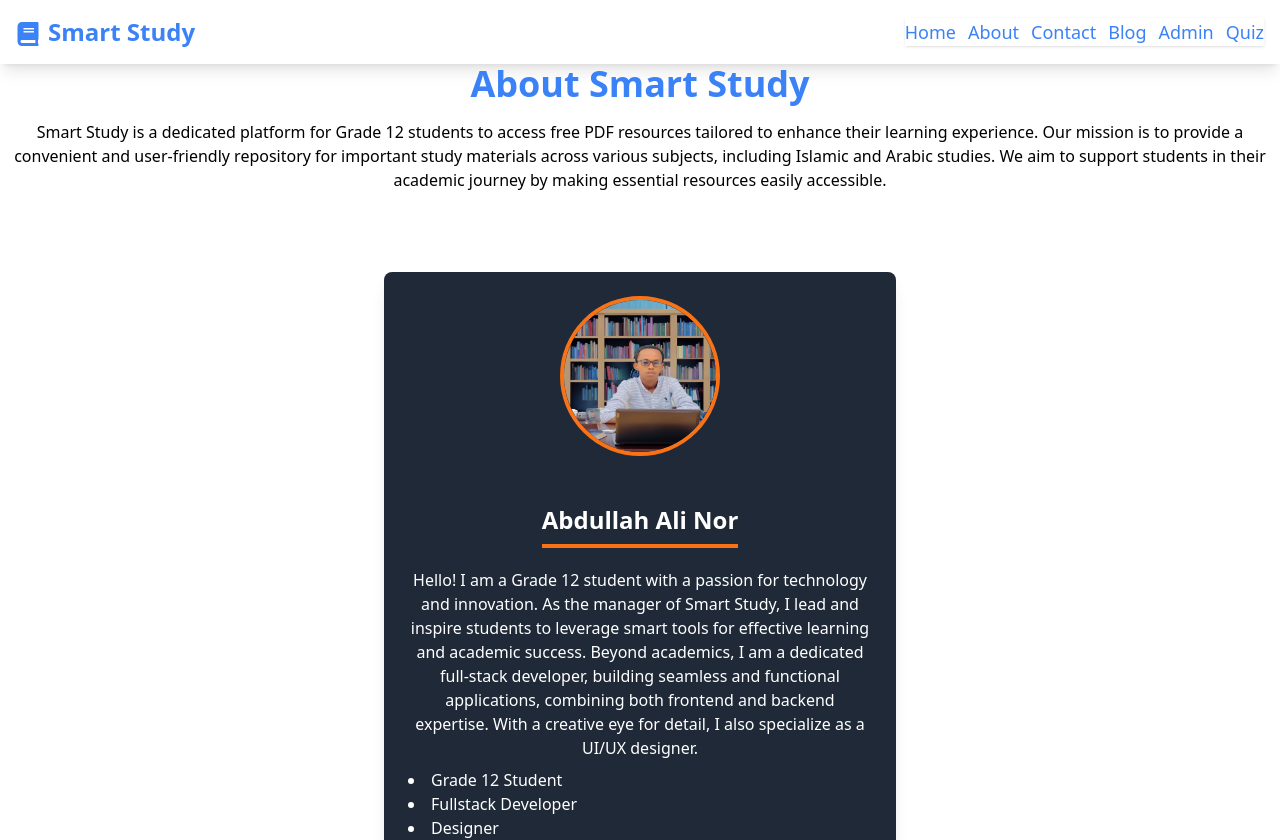
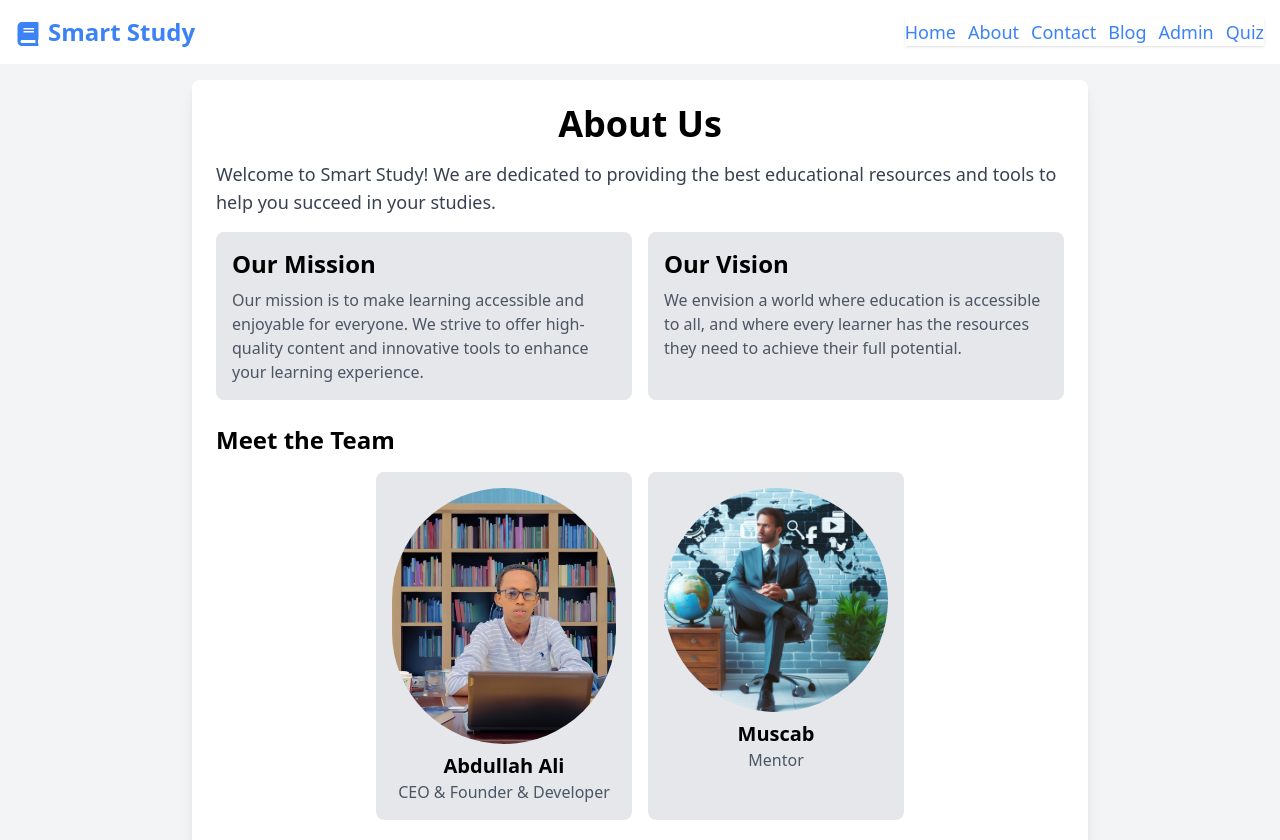
Before and after one commit to engabdullah-2024/Smart-Study, a React (Vite) app: page /about in a window 1280 px wide. Shown: the top 840 px of the page. Built offline with nearby package versions, Linux system fonts and the light colour scheme.

Commit message:
Updated for about

```diff
--- a/src/pages/AboutPage.jsx
+++ b/src/pages/AboutPage.jsx
@@ -1,62 +1,46 @@
-// AboutPage.js
-import React, { useEffect } from 'react';
-import {  FaBullseye, FaHandsHelping, } from 'react-icons/fa';
-import aniga from "../images/aniga.jpg";
-
-import AOS from 'aos';
-import 'aos/dist/aos.css'; // Import AOS styles
+import React from 'react';
+import aniga from '../images/aniga.jpg';
+import Muscab from '../images/Muscab.jpg';
 
 const AboutPage = () => {
-  useEffect(() => {
-    AOS.init({ duration: 1000, once: true }); // Initialize AOS
-  }, []);
-
   return (
-    <div className="min-h-screen bg-white-8">
-      <div data-aos="fade-down">
-        <h1 className="text-4xl font-bold text-center text-blue-500">About Smart Study</h1>
-        <p className="mt-4 text-center text-black">
-          Smart Study is a dedicated platform for Grade 12 students to access free PDF resources
-          tailored to enhance their learning experience. Our mission is to provide a convenient and
-          user-friendly repository for important study materials across various subjects,
-          including Islamic and Arabic studies. We aim to support students in their academic journey
-          by making essential resources easily accessible.
+    <div className="min-h-screen bg-gray-100 flex flex-col items-center justify-center p-4">
+      <div className="bg-white shadow-lg rounded-lg p-6 max-w-4xl w-full">
+        <h1 className="text-4xl font-bold text-center mb-4">About Us</h1>
+        <p className="text-gray-700 text-lg mb-4">
+          Welcome to Smart Study! We are dedicated to providing the best educational resources and tools to help you succeed in your studies.
         </p>
-      </div>
-
-      {/* Developer Section */}
-      <h2 className="text-2xl font-semibold mt-8 text-center text-white">About the Developer/Director</h2>
-      <div className="flex items-center justify-center mt-4" data-aos="fade-up">
-        <div className="bg-gray-800 rounded-lg shadow-lg p-6 max-w-lg flex flex-col items-center">
-          <img
-            className="w-40 h-40 max-w-full transition-transform transform hover:scale-110 hover:rotate-3 hover:shadow-lg duration-300 rounded-full border-4 border-orange-500"
-            src={aniga}
-            alt="Developer Illustration"
-          />
-          <div className="text-white text-center mt-4">
-            <h2
-              className="text-2xl font-semibold mt-8 text-center text-white border-b-4 border-orange-500 inline-block pb-2"
-            >
-              Abdullah Ali Nor
-            </h2>
-            <p className="mb-2 mt-5">
-              Hello! I am a Grade 12 student with a passion for technology and innovation. As the manager of Smart Study, I lead and inspire students to leverage smart tools for effective learning and academic success.
-              Beyond academics, I am a dedicated full-stack developer, building seamless and functional applications, combining both frontend and backend expertise. With a creative eye for detail, I also specialize as a UI/UX designer.
+        <div className="grid grid-cols-1 md:grid-cols-2 gap-4">
+          <div className="bg-gray-200 p-4 rounded-lg">
+            <h2 className="text-2xl font-semibold mb-2">Our Mission</h2>
+            <p className="text-gray-600">
+              Our mission is to make learning accessible and enjoyable for everyone. We strive to offer high-quality content and innovative tools to enhance your learning experience.
             </p>
-            <ul className="mt-2 list-disc list-inside text-left">
-              <li>Grade 12 Student</li>
-              <li>Fullstack Developer</li>
-              <li>Designer</li>
-              <li>Website Manager</li>
-            </ul>
+          </div>
+          <div className="bg-gray-200 p-4 rounded-lg">
+            <h2 className="text-2xl font-semibold mb-2">Our Vision</h2>
+            <p className="text-gray-600">
+              We envision a world where education is accessible to all, and where every learner has the resources they need to achieve their full potential.
+            </p>
+          </div>
+        </div>
+        <div className="mt-6">
+          <h2 className="text-2xl font-semibold mb-2">Meet the Team</h2>
+          <div className="flex flex-wrap justify-center">
+            <div className="bg-gray-200 p-4 m-2 rounded-lg w-64">
+              <img src={aniga} alt="Aniga" className="rounded-full mb-2 mx-auto"/>
+              <h3 className="text-xl font-semibold text-center">Abdullah Ali</h3>
+              <p className="text-gray-600 text-center">CEO & Founder & Developer</p>
+            </div>
+            <div className="bg-gray-200 p-4 m-2 rounded-lg w-64">
+              <img src={Muscab} alt="Muscab" className="rounded-full mb-2 mx-auto"/>
+              <h3 className="text-xl font-semibold text-center">Muscab</h3>
+              <p className="text-gray-600 text-center">Mentor</p>
+            </div>
+            {/* Add more team members as needed */}
           </div>
         </div>
       </div>
-
-
-
-
-
     </div>
   );
 };
```
